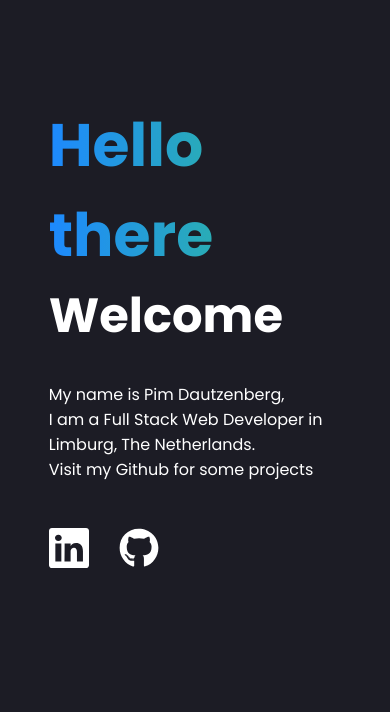
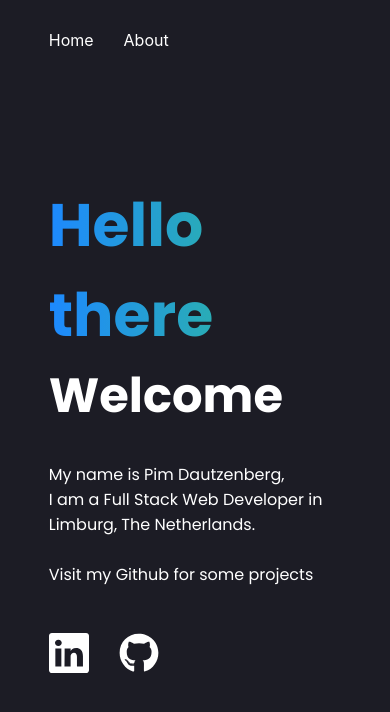
Before and after one commit to pimdbg/pimdbg.github.io, a React (Create React App) app: page / in a window 390 px wide. Shown: the top 712 px of the page. Built offline with nearby package versions, Linux system fonts and the light colour scheme.

Commit message:
Small stuff

```diff
--- a/public/index.html
+++ b/public/index.html
@@ -24,7 +24,7 @@
       work correctly both with client-side routing and a non-root public URL.
       Learn how to configure a non-root public URL by running `npm run build`.
     -->
-    <title>React App</title>
+    <title>Pim Dautzenberg</title>
   </head>
   <body>
     <noscript>You need to enable JavaScript to run this app.</noscript>
--- a/src/App.css
+++ b/src/App.css
@@ -19,16 +19,15 @@
   margin-inline: auto;
 }
 
-.highlighted {
+.highlight {
+  color: var(--color-custom-blue);
   background: linear-gradient(to right, var(--color-custom-blue), #33c87c);
   -webkit-background-clip: text;
   -webkit-text-fill-color: transparent;
 }
 
 .welcome {
-  padding-top: var(--nav-bar-height);
-  min-height: calc(100vh);
-  /* min-height: calc(100vh - var(--nav-bar-height)); */
+  min-height: calc(100vh - var(--nav-bar-height));
 
 }
 
@@ -44,9 +43,9 @@
   width: fit-content;
   visibility: hidden;
   animation: slideIn 1000ms 500ms forwards;
-  background: linear-gradient(to right, var(--color-custom-blue), #33c87c);
+  /* background: linear-gradient(to right, var(--color-custom-blue), #33c87c);
   -webkit-background-clip: text;
-  -webkit-text-fill-color: transparent;
+  -webkit-text-fill-color: transparent; */
 }
 
 .welcome__subtitle {
@@ -104,11 +103,6 @@
   grid-template-columns: 1fr 1fr 1fr;
   gap: 20px;
 }
-@media screen and (max-width: 769px) {
-  .welcome {
-    padding-top: 0;
-  }
-}
 
 @keyframes slideIn {
   from {
--- a/src/pages/Home.js
+++ b/src/pages/Home.js
@@ -1,34 +1,36 @@
 import NavBar from '../components/NavBar';
 import Socials from '../components/Socials';
+import { SiJavascript } from 'react-icons/si';
 
 export default function Home() {
     return (
         <div id="container">
-            {/* <NavBar /> */}
+            <NavBar />
             <header className="welcome layout">
                 <div className="welcome__content">
-                    <h1 className="welcome__title highlighted">Hello there</h1>
+                    <h1 className="welcome__title highlight">Hello there</h1>
                     <h3 className="welcome__subtitle">Welcome</h3>
                     <p className="welcome__description">
                         My name is Pim Dautzenberg, <br />
-                        I am a Full Stack Web Developer in Limburg, The Netherlands.<br />
+                        I am a Full Stack Web Developer in Limburg, The Netherlands.<br /><br />
                         Visit my Github for some projects
                     </p>
                     <Socials />
                 </div>
             </header>
             {/* <main className="layout">
+
                 <section className="intro" style={{textAlign: "center"}}>
-                    <h1 className="intro__title">My name is Pim</h1>
+                    <h2 className="intro__title">Frontend, Backend, SEO</h2>
                     <p>
                         Web Developer in Limburg, The Netherlands.
                     </p>
                 </section>
+
+
                 <section className="skills">
                     <section>
-                        <svg xmlns="http://www.w3.org/2000/svg" viewBox="0 0 448 512" fill="white">
-                            <path d="M400 32H48C21.5 32 0 53.5 0 80v352c0 26.5 21.5 48 48 48h352c26.5 0 48-21.5 48-48V80c0-26.5-21.5-48-48-48zM243.8 381.4c0 43.6-25.6 63.5-62.9 63.5-33.7 0-53.2-17.4-63.2-38.5l34.3-20.7c6.6 11.7 12.6 21.6 27.1 21.6 13.8 0 22.6-5.4 22.6-26.5V237.7h42.1v143.7zm99.6 63.5c-39.1 0-64.4-18.6-76.7-43l34.3-19.8c9 14.7 20.8 25.6 41.5 25.6 17.4 0 28.6-8.7 28.6-20.8 0-14.4-11.4-19.5-30.7-28l-10.5-4.5c-30.4-12.9-50.5-29.2-50.5-63.5 0-31.6 24.1-55.6 61.6-55.6 26.8 0 46 9.3 59.8 33.7L368 290c-7.2-12.9-15-18-27.1-18-12.3 0-20.1 7.8-20.1 18 0 12.6 7.8 17.7 25.9 25.6l10.5 4.5c35.8 15.3 55.9 31 55.9 66.2 0 37.8-29.8 58.6-69.7 58.6z"/>
-                        </svg>
+                        <SiJavascript width={"100%"} />
                     </section>
 
                     <section>
```
Also changed, not shown: 12 other files (tests, documents, lock files or other folders).
